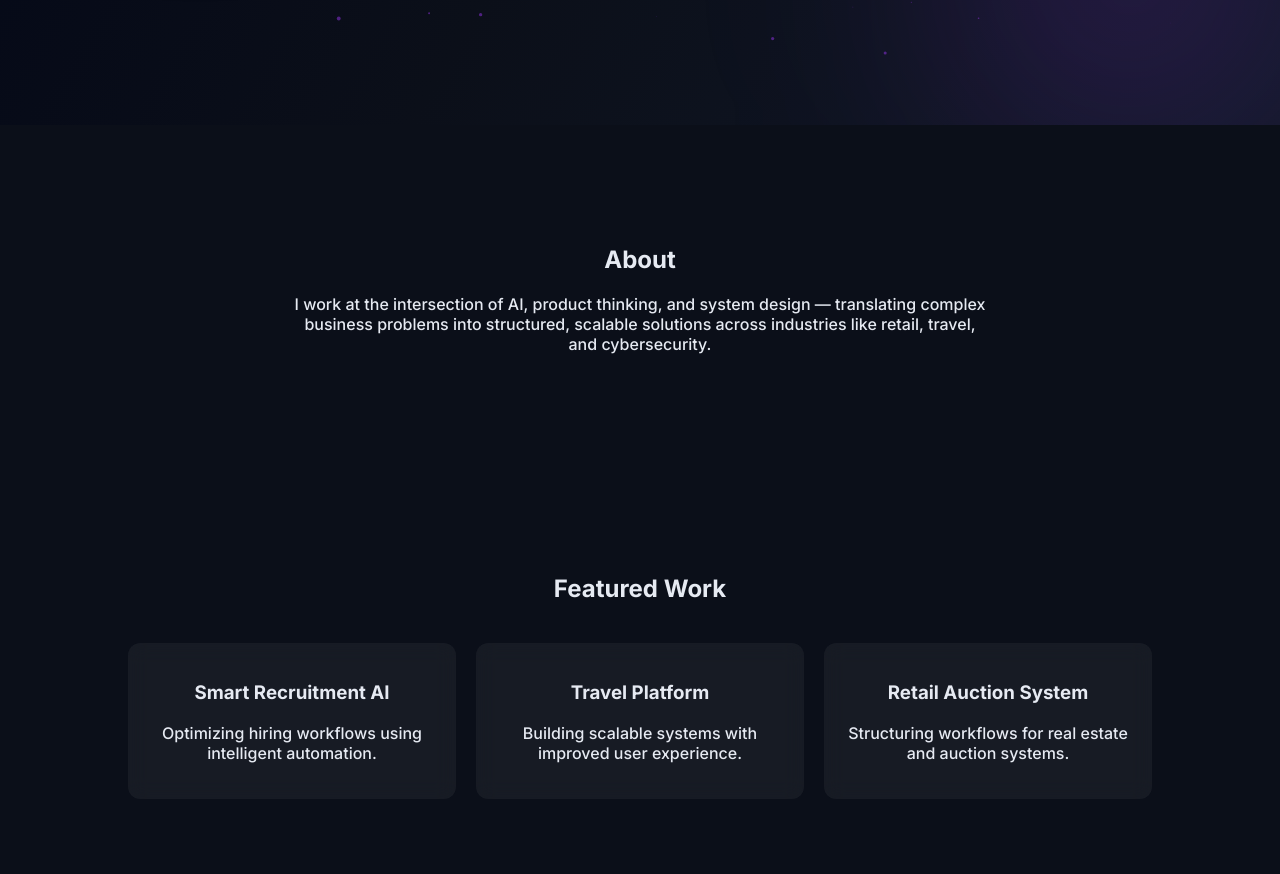
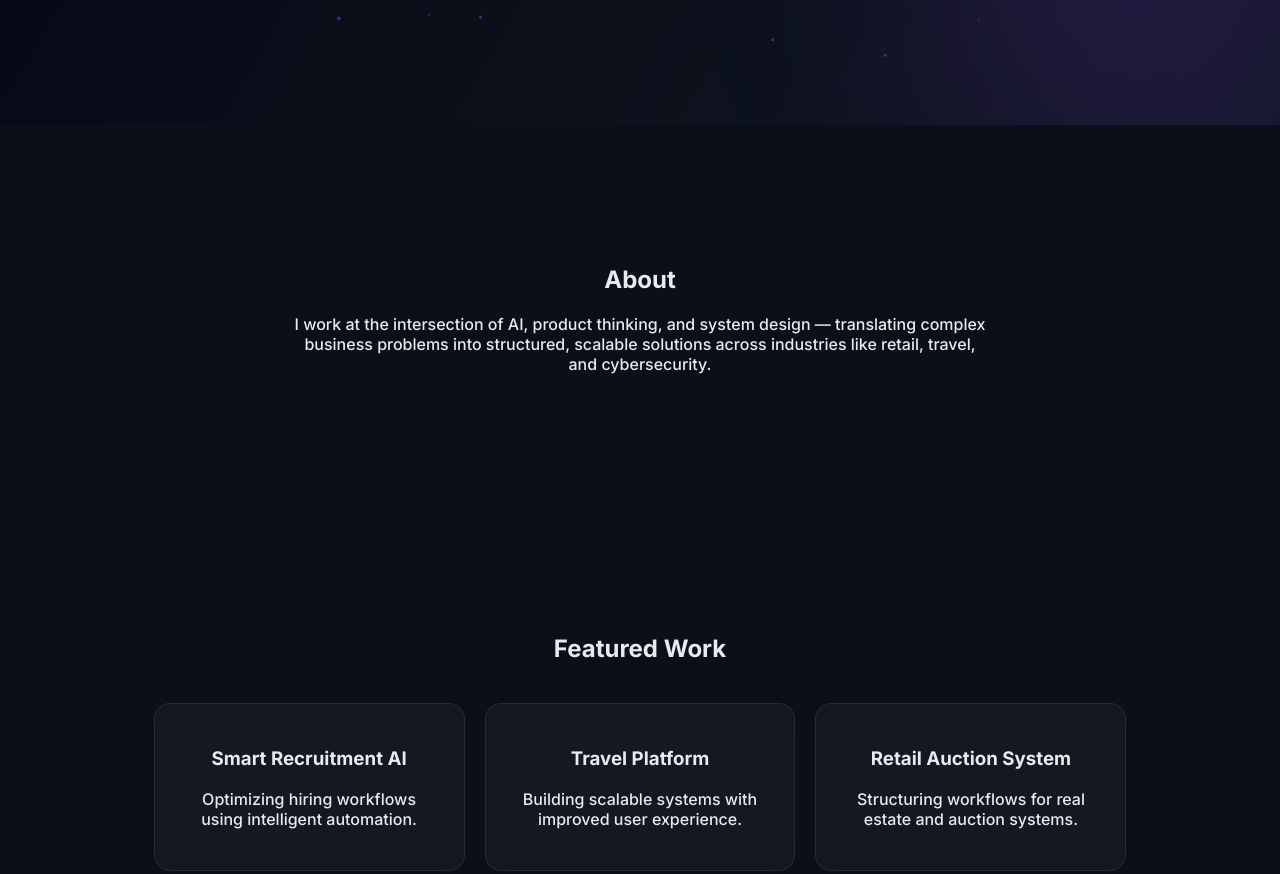
Before and after one commit to jmokshada/Mokshada_Joshi-portfolio, a plain HTML site: page index.html in a window 1280 px wide. Shown: the part 675-1549 px from the top of the page. Drawn offline with Linux system fonts and the light colour scheme.

Commit message:
Update styles for section and card elements
Increased padding and modified card styles for better appearance.

```diff
--- a/css/style.css
+++ b/css/style.css
@@ -77,7 +77,7 @@ nav a {
 
 /* SECTION */
 .section {
-  padding: 100px 10%;
+  padding: 120px 12%;
   text-align: center;
 }
 
@@ -96,16 +96,18 @@ nav a {
 
 /* CARD */
 .card {
-  background: rgba(255,255,255,0.05);
-  padding: 20px;
-  border-radius: 12px;
-  backdrop-filter: blur(10px);
-  transition: 0.3s;
+  background: rgba(255,255,255,0.04);
+  padding: 25px;
+  border-radius: 16px;
+  backdrop-filter: blur(14px);
+  transition: all 0.3s ease;
+  border: 1px solid rgba(255,255,255,0.08);
 }
 
 .card:hover {
-  transform: translateY(-10px);
-  border: 1px solid #9333EA;
+  transform: translateY(-12px) scale(1.02);
+  border-color: #9333EA;
+  box-shadow: 0 10px 30px rgba(147,51,234,0.2);
 }
 
 /* BUTTON */
```
